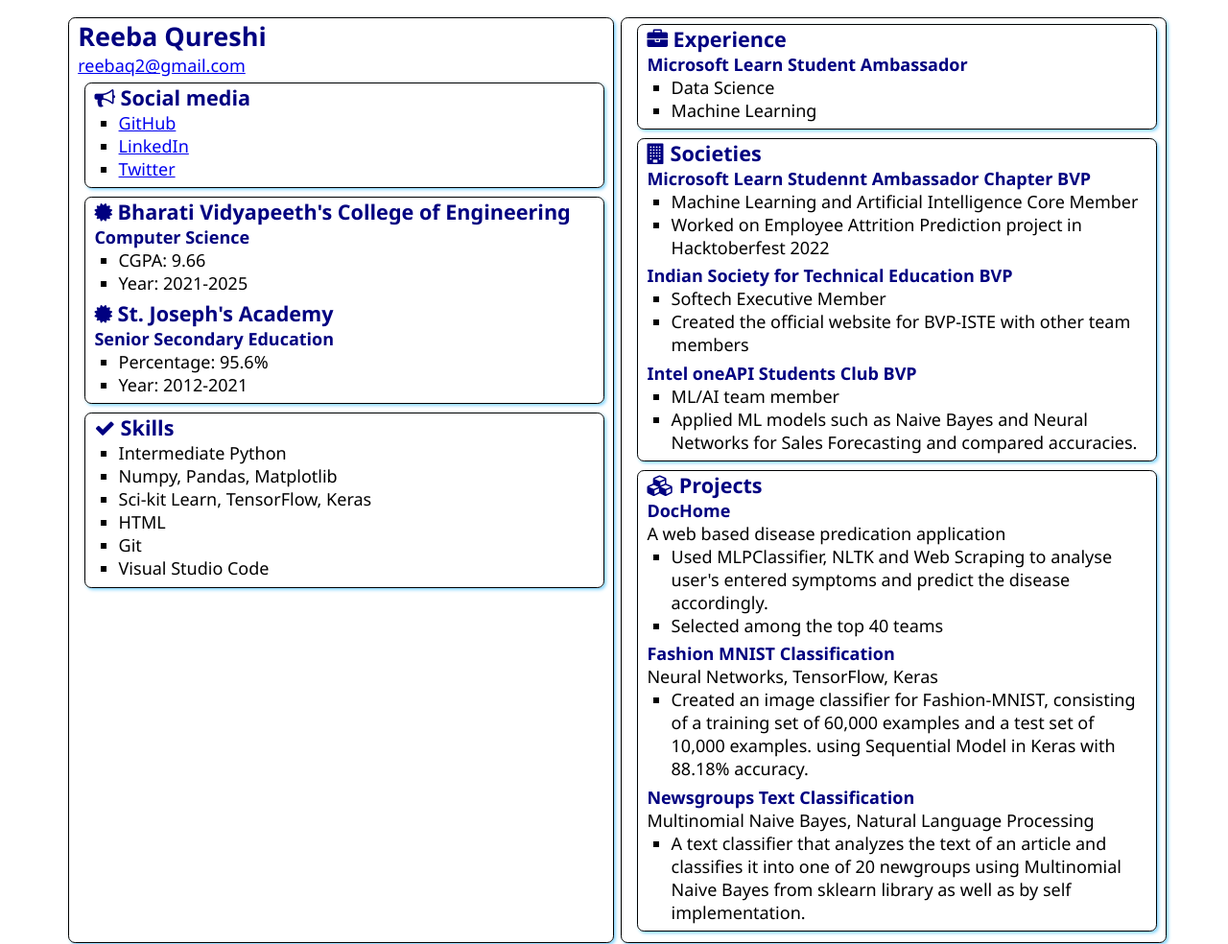
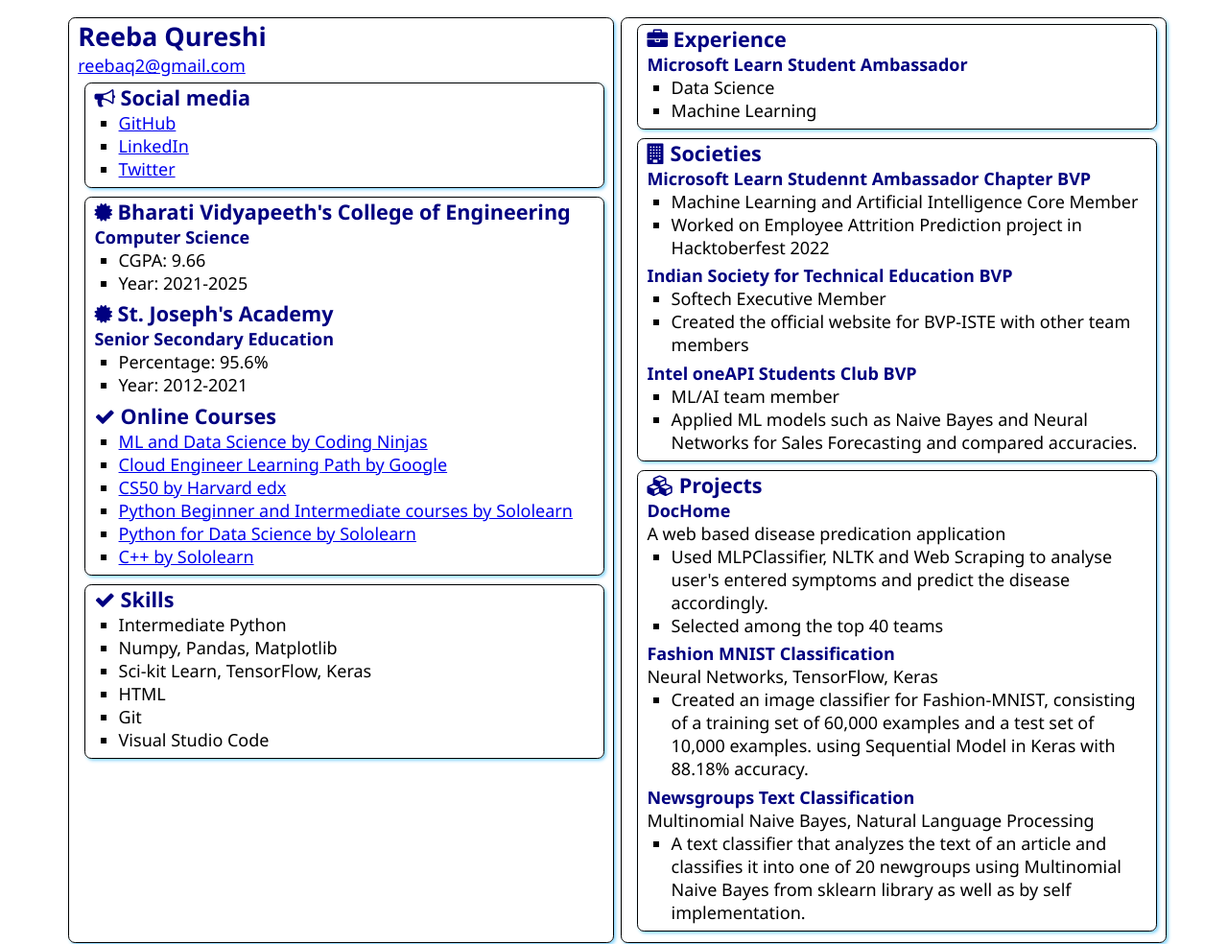
Before and after one commit to reeba212/SATechnicalOnboarding, a plain HTML site: page src/index.html in a window 1280 px wide. Shown: the top 984 px of the page at 96% size. Drawn offline with Linux system fonts and the light colour scheme.

Commit message:
Added online courses

```diff
--- a/src/index.html
+++ b/src/index.html
@@ -47,6 +47,20 @@
                     <ul>
                         <li>Percentage: 95.6%</li>
                         <li>Year: 2012-2021</li>
+                    </ul>
+                </div>
+                <div class="online courses">
+                    <h2>
+                        <i class="fa fa-check" aria-hidden="true"></i>
+                        Online Courses
+                    </h2>
+                    <ul>
+                        <li><a href = "https://www.codingninjas.com/courses/data-science">ML and Data Science by Coding Ninjas</a></li>
+                        <li><a href = "https://www.cloudskillsboost.google/public_profiles/f361f750-92d3-4661-87b0-554f51ffa7d0">Cloud Engineer Learning Path by Google</a></li>
+                        <li><a href = "https://learning.edx.org/course/course-v1:HarvardX+CS50+X/home">CS50 by Harvard edx</a></li>
+                        <li><a href = "https://www.sololearn.com/certificates/CT-90NWCZHZ">Python Beginner and Intermediate courses by Sololearn</a></li>
+                        <li><a href = "https://www.sololearn.com/certificates/CT-PPHUKDWF">Python for Data Science by Sololearn</a></li>
+                        <li><a href = "https://www.sololearn.com/certificates/CT-GUHWOEYI">C++ by Sololearn</a></li>
                     </ul>
                 </div>
             </section>
```
